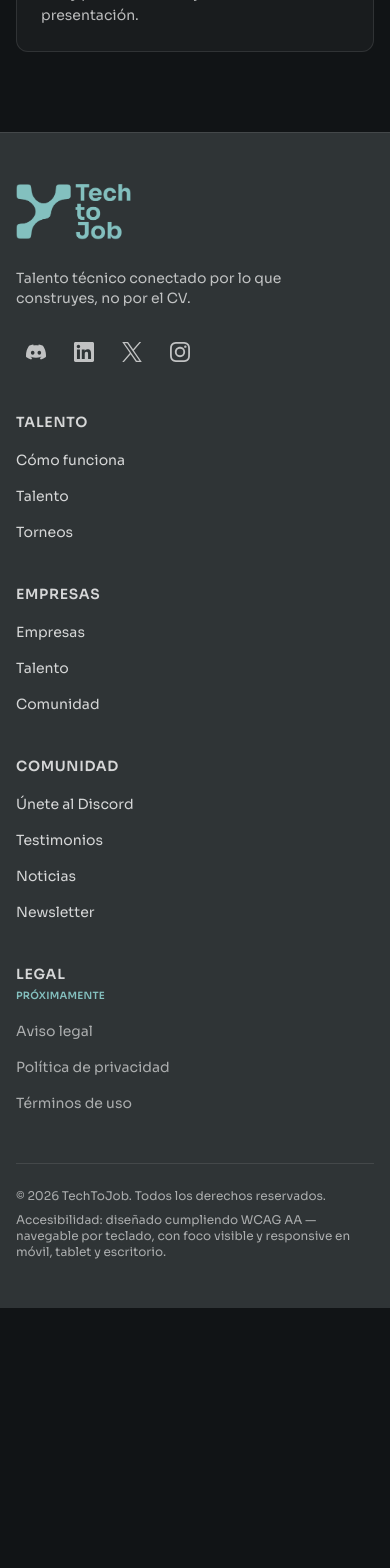
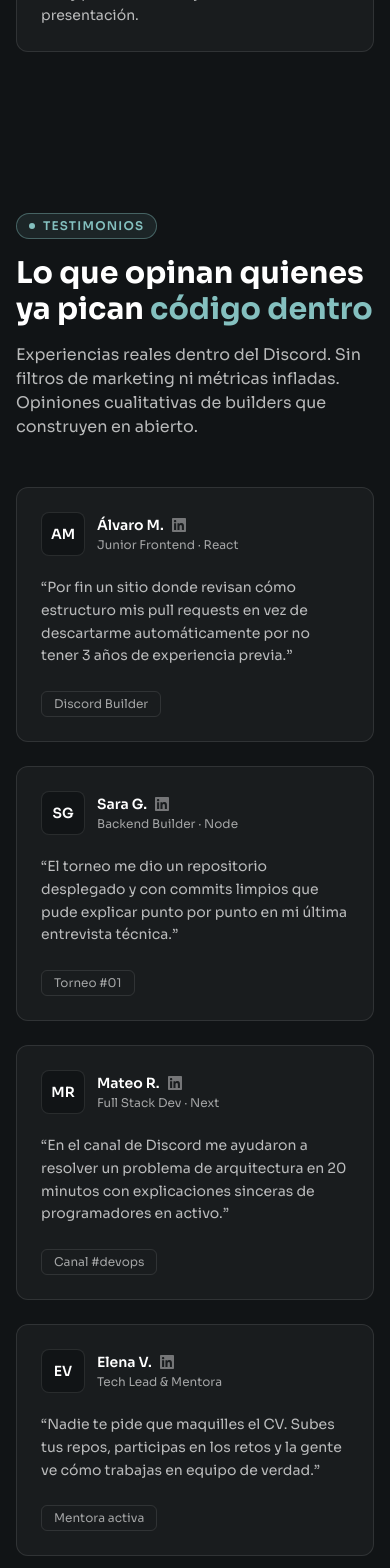
Before and after one commit to AnaSofia228/techtojob-landing, a Next.js app: page / in a window 390 px wide. Shown: the part 7380-8948 px from the top of the page. Before the commit the page ends 8688 px from the top, so only its background shows below. Built offline with nearby package versions, Linux system fonts and the light colour scheme; no server answers.

Commit message:
feat(testimonios): seccion de testimonios con el diseno de referencia y hover compartido

```diff
--- a/src/components/sections/Testimonials.tsx
+++ b/src/components/sections/Testimonials.tsx
@@ -1,11 +1,82 @@
 /**
  * "Testimonials" section of the landing page.
- * Renders the anchor target for the PRD-defined `#testimonios` section.
+ * PRD section 06 (`#testimonios`): qualitative voices from builders inside the
+ * Discord, framed as lived experience instead of inflated metrics. Cards reuse
+ * the shared `.ttj-card` / `.ttj-card-icon` hover treatment from the UI kit so
+ * the whole page keeps the same motion language.
+ *
+ * NOTE: the quotes currently shipped are the reference-design placeholders.
+ * Replace them with real, consented testimonials before going to production.
+ * Server Component: no state, no interactivity beyond plain markup.
  */
+import { LinkedInGlyph } from "@/components/ui/icons";
 import { messages } from "@/lib/content";
 
 export function Testimonials() {
+  const { eyebrow, titleLead, titleAccent, subtitle, items } =
+    messages.testimonios;
+
   return (
-    <section id="testimonios" aria-label={messages.sections.testimonios} />
+    <section
+      id="testimonios"
+      aria-label={messages.sections.testimonios}
+      className="bg-ink py-20 sm:py-24"
+    >
+      <div className="mx-auto max-w-6xl px-4 sm:px-6 lg:px-8">
+        {/* Encabezado alineado a la izquierda */}
+        <div className="max-w-3xl">
+          <span className="inline-flex items-center gap-2 rounded-full border border-accent/40 bg-accent/10 px-3 py-1 text-xs font-semibold uppercase tracking-widest text-accent">
+            <span
+              aria-hidden="true"
+              className="h-1.5 w-1.5 rounded-full bg-accent"
+            />
+            {eyebrow}
+          </span>
+          <h2 className="mt-4 text-3xl font-bold text-canvas sm:text-4xl">
+            {titleLead}
+            <span className="text-accent">{titleAccent}</span>
+          </h2>
+          <p className="mt-4 max-w-2xl text-base text-canvas/70">{subtitle}</p>
+        </div>
+
+        {/* Voces de la comunidad */}
+        <ul className="mt-12 grid gap-6 sm:grid-cols-2 lg:grid-cols-4">
+          {items.map((item) => (
+            <li
+              key={item.name}
+              className="ttj-card flex flex-col rounded-xl border border-canvas/10 bg-ink-alt p-6"
+            >
+              <div className="flex items-center gap-3">
+                <span
+                  aria-hidden="true"
+                  className="flex h-11 w-11 shrink-0 items-center justify-center rounded-lg border border-canvas/10 bg-ink text-sm font-semibold text-canvas"
+                >
+                  {item.initials}
+                </span>
+                <div className="min-w-0">
+                  <p className="flex items-center gap-2 text-sm font-semibold text-canvas">
+                    {item.name}
+                    {/* Glifo decorativo: los testimonios son placeholder y aún
+                        no tienen perfil público al que enlazar. */}
+                    <LinkedInGlyph className="ttj-card-icon h-3.5 w-3.5 text-canvas/40" />
+                  </p>
+                  <p className="mt-0.5 text-xs text-canvas/60">{item.role}</p>
+                </div>
+              </div>
+
+              <blockquote className="mt-5 flex-1 text-sm leading-relaxed text-canvas/70">
+                {item.quote}
+              </blockquote>
+
+              <p className="mt-auto pt-6">
+                <span className="inline-flex rounded-md border border-canvas/10 px-3 py-1 text-xs text-canvas/60">
+                  {item.tag}
+                </span>
+              </p>
+            </li>
+          ))}
+        </ul>
+      </div>
+    </section>
   );
 }
--- a/src/messages/es.json
+++ b/src/messages/es.json
@@ -244,6 +244,42 @@
       }
     }
   },
+  "testimonios": {
+    "eyebrow": "Testimonios",
+    "titleLead": "Lo que opinan quienes ya pican ",
+    "titleAccent": "código dentro",
+    "subtitle": "Experiencias reales dentro del Discord. Sin filtros de marketing ni métricas infladas. Opiniones cualitativas de builders que construyen en abierto.",
+    "items": [
+      {
+        "initials": "AM",
+        "name": "Álvaro M.",
+        "role": "Junior Frontend · React",
+        "quote": "“Por fin un sitio donde revisan cómo estructuro mis pull requests en vez de descartarme automáticamente por no tener 3 años de experiencia previa.”",
+        "tag": "Discord Builder"
+      },
+      {
+        "initials": "SG",
+        "name": "Sara G.",
+        "role": "Backend Builder · Node",
+        "quote": "“El torneo me dio un repositorio desplegado y con commits limpios que pude explicar punto por punto en mi última entrevista técnica.”",
+        "tag": "Torneo #01"
+      },
+      {
+        "initials": "MR",
+        "name": "Mateo R.",
+        "role": "Full Stack Dev · Next",
+        "quote": "“En el canal de Discord me ayudaron a resolver un problema de arquitectura en 20 minutos con explicaciones sinceras de programadores en activo.”",
+        "tag": "Canal #devops"
+      },
+      {
+        "initials": "EV",
+        "name": "Elena V.",
+        "role": "Tech Lead & Mentora",
+        "quote": "“Nadie te pide que maquilles el CV. Subes tus repos, participas en los retos y la gente ve cómo trabajas en equipo de verdad.”",
+        "tag": "Mentora activa"
+      }
+    ]
+  },
   "sections": {
     "header": "Encabezado",
     "hero": "Hero",
--- a/src/types/content.ts
+++ b/src/types/content.ts
@@ -148,6 +148,19 @@ export type Messages = {
       { title: string; description: string }
     >;
   };
+  testimonios: {
+    eyebrow: string;
+    titleLead: string;
+    titleAccent: string;
+    subtitle: string;
+    items: {
+      initials: string;
+      name: string;
+      role: string;
+      quote: string;
+      tag: string;
+    }[];
+  };
   footer: {
     tagline: string;
     labels: Record<string, string>;
```
Also changed, not shown: 1 other file (tests, documents, lock files or other folders).
